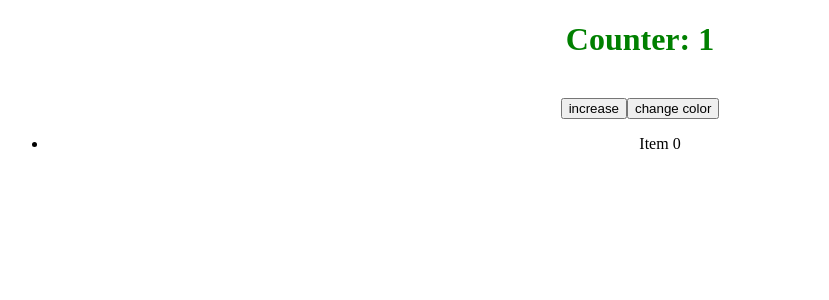
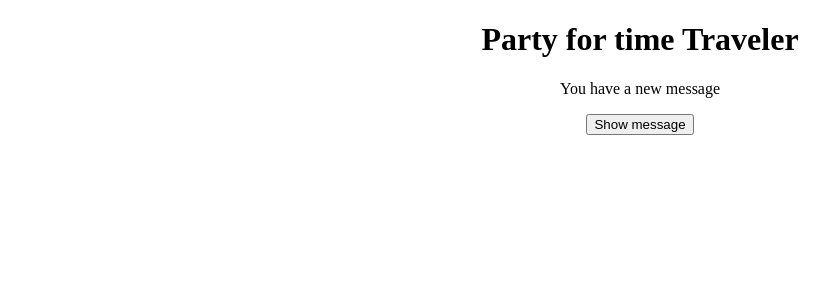
Before and after one commit to Color-Kat/graphQL-learn, a React (Create React App) app in the folder app/: page / in a window 1280 px wide. Shown: the top 300 px of the page, without its empty margins (0-829 px from the left). Built offline with nearby package versions, Linux system fonts and the light colour scheme.

Commit message:
useontext

```diff
--- a/app/src/components/app/App.tsx
+++ b/app/src/components/app/App.tsx
@@ -1,4 +1,4 @@
-import React, {useEffect, useState, useRef, useMemo, useCallback} from 'react';
+import React, {useEffect, useState, useRef, useMemo, useCallback, useContext} from 'react';
 
 import './App.css';
 
@@ -126,48 +126,90 @@ import './App.css';
 // }
 
 // useCallback
-function ItemsList({ getItems }: any) {
-    const [items, setItems] = useState([]);
+// function ItemsList({ getItems }: any) {
+//     const [items, setItems] = useState([]);
 
-    useEffect(() => {
-        setItems(getItems());
-    }, [getItems]);
+//     useEffect(() => {
+//         setItems(getItems());
+//     }, [getItems]);
+
+//     return (
+//         <ul>
+//             {items.map(item =>
+//                 <li key={item}>{item}</li>
+//             )}
+//         </ul>
+//     );
+// }
+
+// function App() {
+//     const [number, setNumber] = useState(1);
+//     const [color, setColor] = useState(true);
+
+//     let style = useMemo(() => ({
+//         color: color ? 'green' : 'red'
+//     }), [color]);
+
+//     // caches function execution for deps [number]
+//     // useMemo return result of func, useCallback return func
+//     const getItems = useCallback(() => {
+//         return new Array(number).fill('').map((item, i) => `Item ${i}`);
+//     }, [number]);
+
+//     return (
+//         <div className="App">
+//             <div>
+//                 <h1 style={style}>Counter: {number}</h1> <br />
+//                 <button onClick={() => setNumber(prev => prev + 1)}>increase</button>
+//                 <button onClick={() => setColor(prev => !prev)}>change color</button>
+
+//                 <ItemsList getItems={ getItems }/>
+//             </div>
+//         </div>
+//     );
+// }
+
+// ===== useContext ===== //
+function Main({togleAlert}: {togleAlert: any}) {
+
 
     return (
-        <ul>
-            {items.map(item =>
-                <li key={item}>{item}</li>
-            )}
-        </ul>
+        <main>
+            <p>You have a new message</p>
+            <button onClick={togleAlert}>Show message</button>
+        </main>
     );
 }
 
-function App() {
-    const [number, setNumber] = useState(1);
-    const [color, setColor] = useState(true);
+function Alert() {
+    const alert = useContext(AlertContext);
 
-    let style = useMemo(() => ({
-        color: color ? 'green' : 'red'
-    }), [color]);
-
-    // caches function execution for deps [number]
-    // useMemo return result of func, useCallback return func
-    const getItems = useCallback(() => {
-        return new Array(number).fill('').map((item, i) => `Item ${i}`);
-    }, [number]);
+    if (!alert) return null;
 
     return (
-        <div className="App">
-            <div>
-                <h1 style={style}>Counter: {number}</h1> <br />
-                <button onClick={() => setNumber(prev => prev + 1)}>increase</button>
-                <button onClick={() => setColor(prev => !prev)}>change color</button>
-
-                <ItemsList getItems={ getItems }/>
-            </div>
+        <div id="alert" style={{ background: 'lime', padding: '10px', color: 'green' }}>
+            <p>This is a message from Stephen Hawking.</p>
         </div>
     );
 }
 
+const AlertContext = React.createContext(false);
+
+function App() {
+    const [alert, setAlert] = useState(false);
+
+    const toggleAlert = () => { setAlert(prev => !prev) };
+
+    return (
+        <div className="App">
+            <AlertContext.Provider value={alert}>
+                <h1>Party for time Traveler</h1>
+                <Alert />
+                <Main togleAlert={toggleAlert}/>
+            </AlertContext.Provider>
+        </div>
+    );
+}
+// ^^^^^^ useContext ^^^^^^ //
 
 export default App;
```
